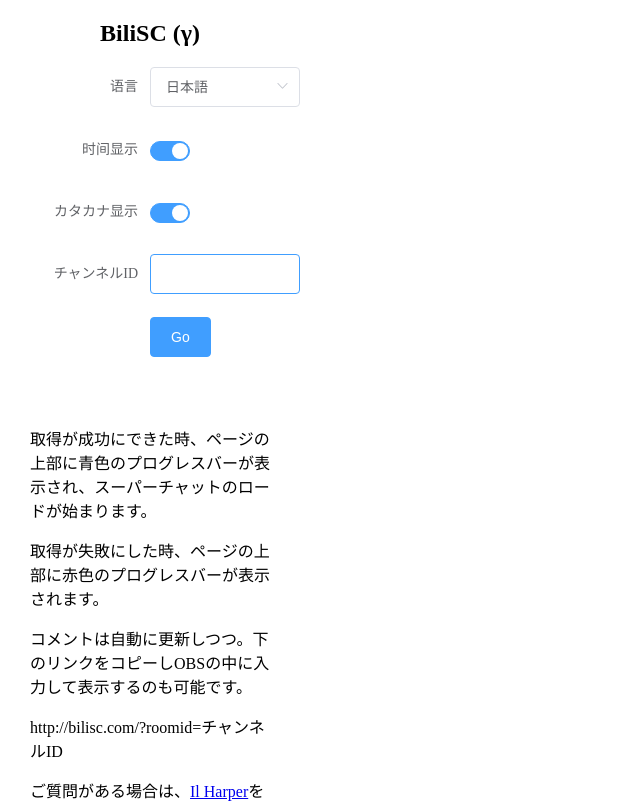
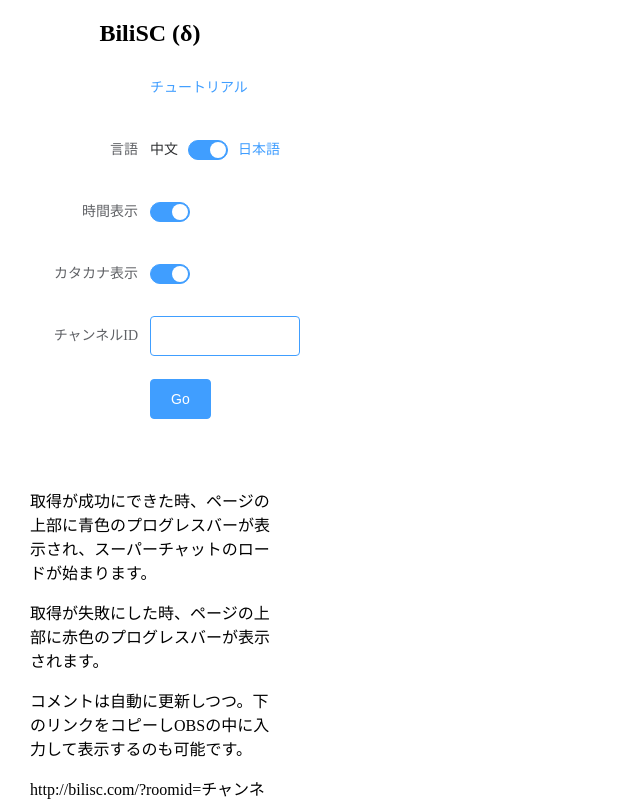
Before and after one commit to dd-center/SuperSpider, a Nuxt app in the folder packages/superspider-showcase/: page /sc in a window 1280 px wide. Shown: the top 803 px of the page, without its empty margins (0-640 px from the left). Built offline with nearby package versions, Linux system fonts and the light colour scheme.

Commit message:
feat: 🎸 Showcase: Delta Complete

```diff
--- a/packages/superspider-showcase/components/localechanger.vue
+++ b/packages/superspider-showcase/components/localechanger.vue
@@ -1,8 +1,15 @@
 <template>
-  <el-select v-model="$i18n.locale">
+  <!-- <el-select v-model="$i18n.locale">
     <el-option label="日本語" value="ja"></el-option>
     <el-option label="中文" value="zh"></el-option>
-  </el-select>
+  </el-select> -->
+  <el-switch
+    v-model="$i18n.locale"
+    active-text="日本語"
+    active-value="ja"
+    inactive-text="中文"
+    inactive-value="zh"
+  ></el-switch>
 </template>
 
 <script>
--- a/packages/superspider-showcase/locales/ja.json
+++ b/packages/superspider-showcase/locales/ja.json
@@ -6,7 +6,13 @@
     "t4": "ご質問がある場合は、",
     "t5": "をクリックし連絡してください。開発者は、断続的なソフトウェア障害やユーザーの発言について責任を負いません。",
     "t6": "ご利用ありがとうございます。",
+    "livets": "にライブ"
+  },
+  "common": {
     "channelid": "チャンネルID",
-    "livets": "にライブ"
+    "lang": "言語",
+    "showTime": "時間表示",
+    "showKana": "カタカナ表示",
+    "tutorial": "チュートリアル"
   }
 }
--- a/packages/superspider-showcase/locales/zh.json
+++ b/packages/superspider-showcase/locales/zh.json
@@ -6,7 +6,13 @@
     "t4": "如有问题请联系",
     "t5": "。对于间歇性软件故障或用户发言开发人员概不负责。",
     "t6": "想要捐助的小伙伴也可以点击上面的链接。捐助将会被用于服务器的维护。感谢您的使用。官方交流群：917758093",
+    "livets": "时开始的直播"
+  },
+  "common": {
     "channelid": "房间号",
-    "livets": "时开始的直播"
+    "lang": "语言",
+    "showTime": "时间显示",
+    "showKana": "片假名显示",
+    "tutorial": "教程"
   }
 }
--- a/packages/superspider-showcase/pages/sc/dashboard.vue
+++ b/packages/superspider-showcase/pages/sc/dashboard.vue
@@ -30,7 +30,7 @@
     </el-main>
     <el-aside width="600px" style="margin-right: 80px;">
       <el-row>
-        <h2 align="center">BiliSC/Dash (γ)</h2>
+        <h2 align="center">BiliSC/Dash (δ)</h2>
       </el-row>
       <!-- <el-row>
         <LocaleChanger></LocaleChanger>
@@ -42,9 +42,9 @@
           label-width="150px"
           @submit.native.prevent
         >
-          <el-form-item label="语言">
+          <!-- <el-form-item label="语言">
             <LocaleChanger></LocaleChanger>
-          </el-form-item>
+          </el-form-item> -->
           <el-form-item label="房间号">
             <el-input
               v-model="form.room"
@@ -104,15 +104,15 @@
 <script>
 import qs from 'qs'
 import Superchat from '~/components/superchat.vue'
-import LocaleChanger from '~/components/localechanger.vue'
+// import LocaleChanger from '~/components/localechanger.vue'
 export default {
   head: {
     title: 'BiliSC/Dash'
   },
   layout: 'empty',
   components: {
-    Superchat,
-    LocaleChanger
+    Superchat
+    // LocaleChanger
   },
   data() {
     return {
--- a/packages/superspider-showcase/pages/sc/index.vue
+++ b/packages/superspider-showcase/pages/sc/index.vue
@@ -2,10 +2,15 @@
   <el-container>
     <el-aside width="300px">
       <el-row>
-        <h2 align="center">BiliSC (γ)</h2>
+        <h2 align="center">BiliSC (δ)</h2>
       </el-row>
       <!-- <el-row>
-        <LocaleChanger style="margin: 40px;"></LocaleChanger>
+        <el-link
+          href="https://docs.bilisc.com"
+          target="_blank"
+          type="primary"
+          >{{ $t('common.tutorial') }}</el-link
+        >
       </el-row> -->
       <el-row>
         <el-form
@@ -14,16 +19,32 @@
           label-width="150px"
           @submit.native.prevent
         >
-          <el-form-item label="语言">
+          <el-form-item>
+            <el-link
+              href="https://docs.bilisc.com"
+              target="_blank"
+              type="primary"
+              >{{ $t('common.tutorial') }}</el-link
+            >
+          </el-form-item>
+          <el-form-item :label="$t('common.lang')">
             <LocaleChanger></LocaleChanger>
           </el-form-item>
-          <el-form-item label="时间显示">
+          <el-form-item :label="$t('common.showTime')">
             <el-switch v-model="showTime"></el-switch>
           </el-form-item>
-          <el-form-item label="カタカナ显示">
-            <el-switch v-model="showKana"></el-switch>
+          <el-form-item :label="$t('common.showKana')">
+            <el-switch
+              v-if="$i18n.locale == 'ja'"
+              v-model="showKana"
+            ></el-switch>
+            <el-switch
+              v-if="$i18n.locale !== 'ja'"
+              :value="false"
+              disabled
+            ></el-switch>
           </el-form-item>
-          <el-form-item :label="$t('sc.channelid')">
+          <el-form-item :label="$t('common.channelid')">
             <el-input
               v-model="form.room"
               autofocus
@@ -44,7 +65,9 @@
         <p>{{ $t('sc.t1') }}</p>
         <p>{{ $t('sc.t2') }}</p>
         <p>{{ $t('sc.t3') }}</p>
-        <p>http://bilisc.com/?roomid={{ form.room || $t('sc.channelid') }}</p>
+        <p>
+          http://bilisc.com/?roomid={{ form.room || $t('common.channelid') }}
+        </p>
         <p>
           {{ $t('sc.t4')
           }}<a href="https://faithtown.tech/" target="_blank">Il Harper</a
```
